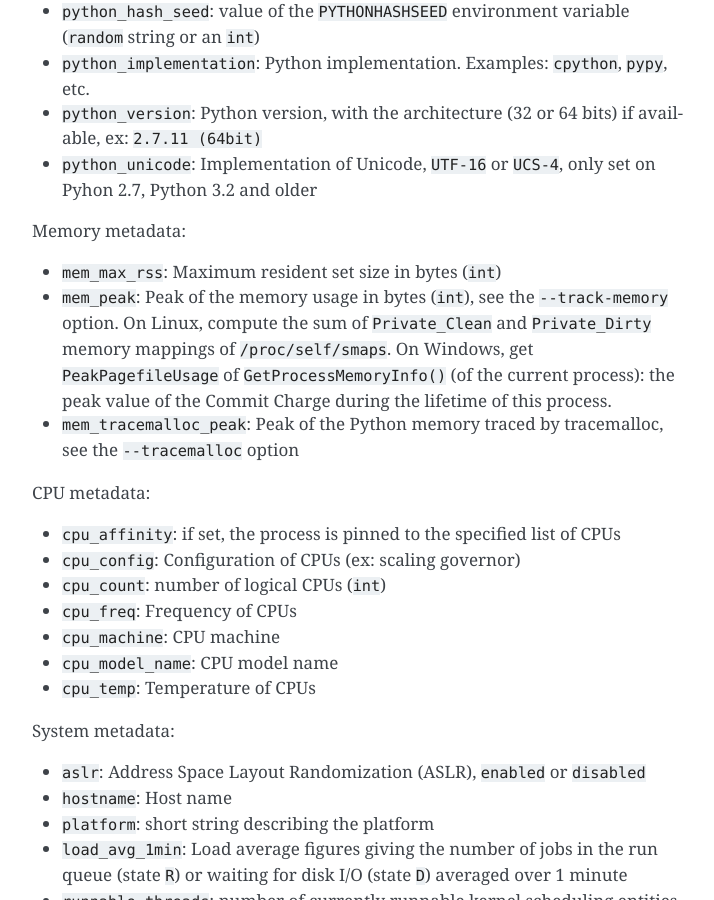
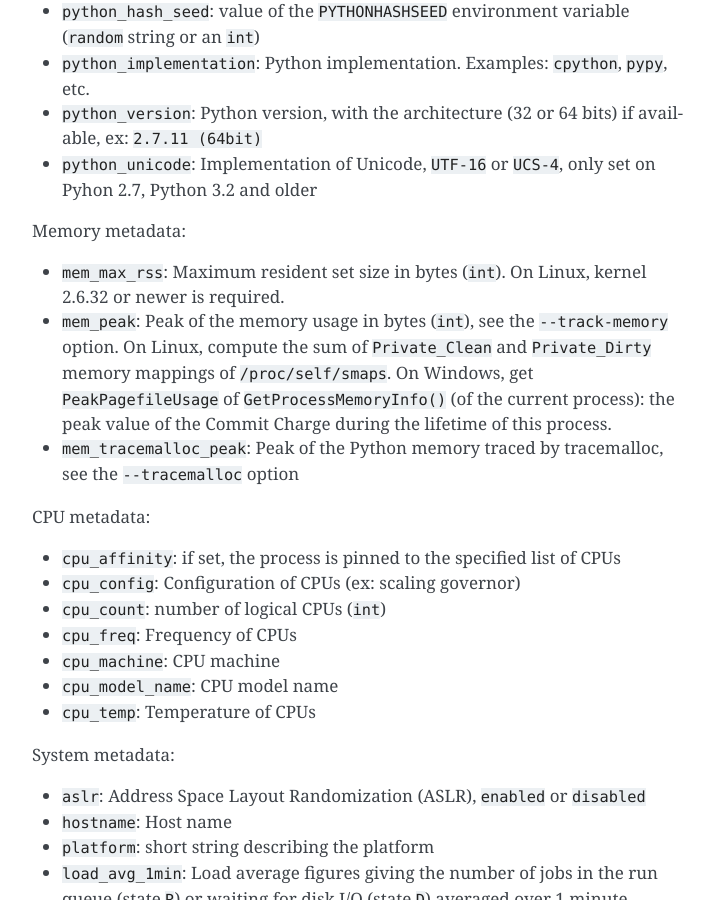
Before and after one commit to psf/pyperf, a Sphinx documentation site: the page built from doc/perf.rst, in a window 1280 px wide and 900 px high, scrolled down 3357 px. Shown: the whole window, without its empty margins (388-1102 px from the left). Built offline with Sphinx 7.4.7, drawn with Linux system fonts in a browser that asks for light colours.

Commit message:
mem_max_rss: need linux 2.6.32+

```diff
--- a/doc/perf.rst
+++ b/doc/perf.rst
@@ -183,7 +183,8 @@ Python metadata:
 
 Memory metadata:
 
-* ``mem_max_rss``: Maximum resident set size in bytes (``int``)
+* ``mem_max_rss``: Maximum resident set size in bytes (``int``). On Linux,
+  kernel 2.6.32 or newer is required.
 * ``mem_peak``: Peak of the memory usage in bytes (``int``), see
   the ``--track-memory`` option. On Linux, compute the sum of ``Private_Clean``
   and ``Private_Dirty`` memory mappings of ``/proc/self/smaps``. On Windows,
```
